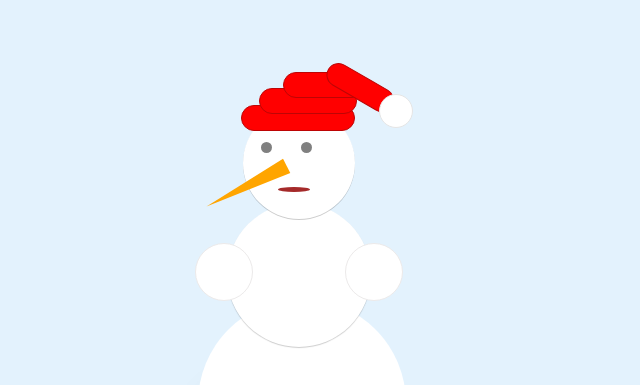
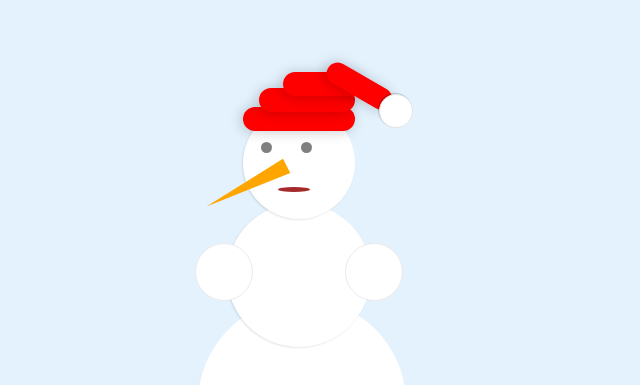
Before and after one commit to CristinaColomoiets/navidad_css, a website: page index.html in a window 1280 px wide. Shown: the part 173-558 px from the top of the page, 621-1261 px from the left. Drawn offline with Linux system fonts and the light colour scheme.

Commit message:
mejora de sombras en el gorro y del cuerpo

```diff
--- a/css/style.css
+++ b/css/style.css
@@ -85,6 +85,7 @@ body{
   height: 2rem;
   background-color: white;
   border: 1px solid rgb(229, 229, 229);
+  box-shadow: -1px -1px 1px 0px rgb(0 0 0 / 20%);
   border-radius: 50%;
   position: absolute;
   top: 7.7rem;
@@ -95,7 +96,8 @@ body{
 .wrapper__snowman .hat-layer{
   background-color: red;
   border-radius: 3rem;
-  border: 1px solid rgb(189, 5, 5);
+  /* border: 1px solid rgb(189, 5, 5); */
+  box-shadow: -2px 1px 14px 0px rgb(0 0 0 / 20%)
 }
 
 .wrapper__snowman .hl-1{
@@ -140,7 +142,7 @@ body{
   flex-flow: column;
   justify-content:center;
   align-items: flex-start;
-  box-shadow: 0px 1px 0px 0px rgb(0 0 0 / 20%);
+  box-shadow: -1px 1px 2px 0px rgb(0 0 0 / 10%);
   z-index: 2;
 }
 
@@ -149,7 +151,7 @@ body{
   left: 1rem;
   width: 9rem;
   height: 9rem;
-  box-shadow: 0px 1px 1px 0px rgb(0 0 0 / 20%);
+  box-shadow: -1px 1px 2px 0px rgb(0 0 0 / 10%);
   z-index: 1;
 }
 
```
